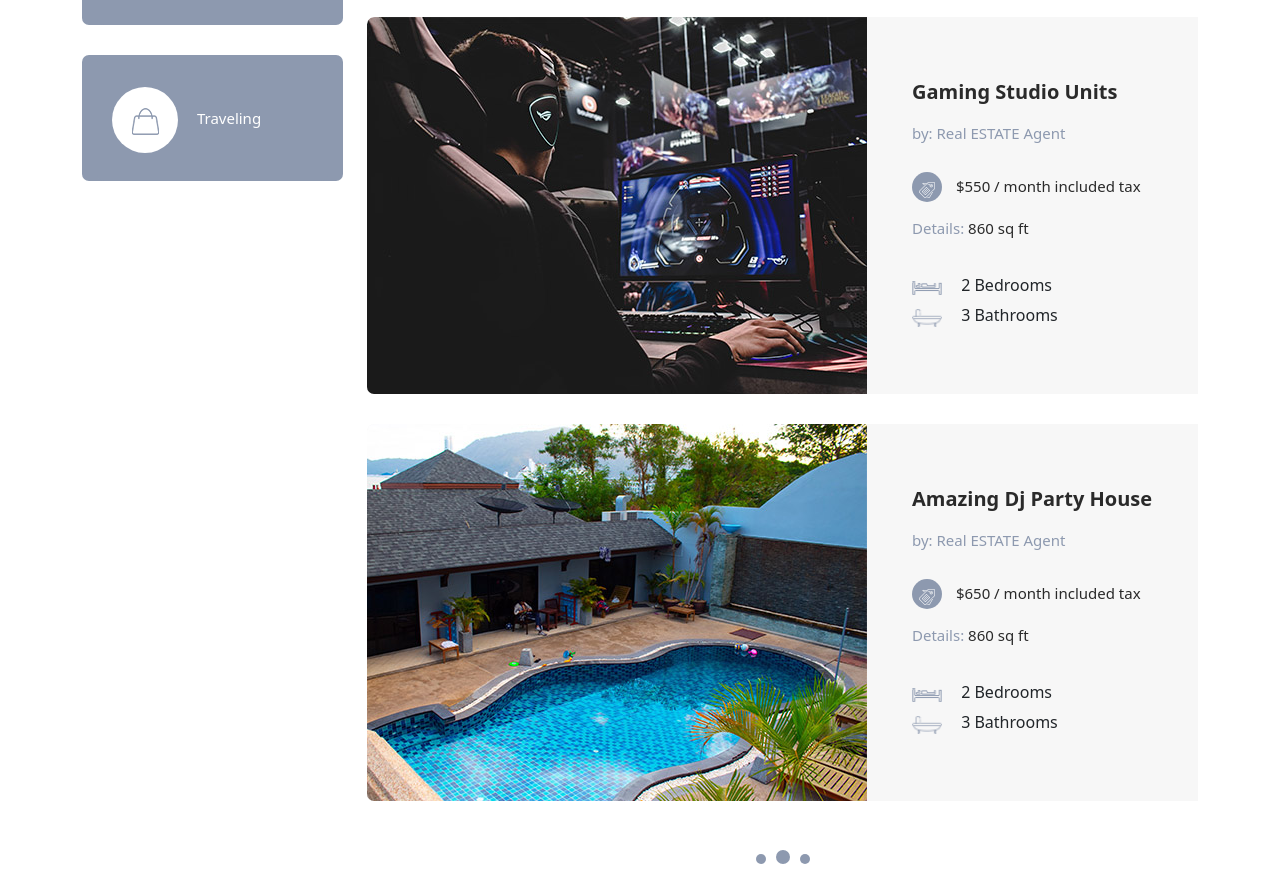
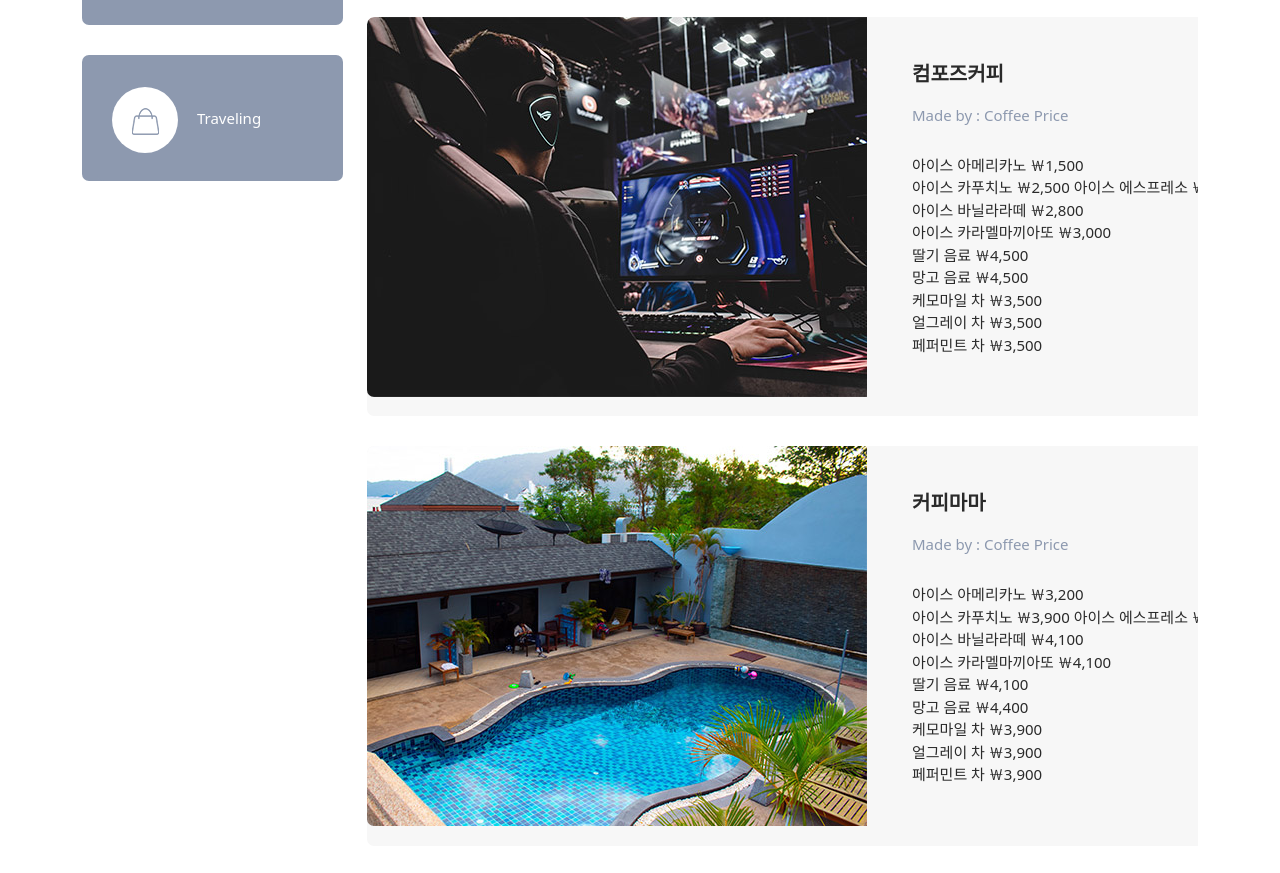
Before and after one commit to manchuapp/CoffeePrice, a React app: page 2121_wave_cafe/templatemo_564_plot_listing/listing1.html in a window 1280 px wide. Shown: the part 1064-1937 px from the top of the page. Built offline with nearby package versions, Linux system fonts and the light colour scheme.

Commit message:
Update listing1.html

```diff
--- a/2121_wave_cafe/templatemo_564_plot_listing/listing1.html
+++ b/2121_wave_cafe/templatemo_564_plot_listing/listing1.html
@@ -201,16 +201,25 @@ https://templatemo.com/tm-564-plot-listing
                                       <a href="#"><img src="assets/images/listing-02.jpg" alt=""></a>
                                       <div class="hover-content">
                                         <div class="main-white-button">
-                                          <a href="contact.html"><i class="fa fa-eye"></i> Contact Now</a>
+                                          <a href="contact.html"><i class="fa fa-eye"></i> Google Map View</a>
                                         </div>
                                       </div>
                                     </div>
                                     <div class="right-content align-self-center">
-                                      <a href="#"><h4>Gaming Studio Units</h4></a>
-                                      <h6>by: Real ESTATE Agent</h6>
-                                      <span class="price"><div class="icon"><img src="assets/images/listing-icon-01.png" alt=""></div> $550 / month included tax</span>
-                                      <span class="details">Details: <em>860 sq ft</em></span>
-                                      <span class="info"><img src="assets/images/listing-icon-02.png" alt=""> 2 Bedrooms<br><img src="assets/images/listing-icon-03.png" alt=""> 3 Bathrooms</span>
+                                      <a href="#"><h4>컴포즈커피</h4></a>
+                                      <h6>Made by : Coffee Price</h6>
+                                      <span class="price">
+				       아이스 아메리카노 ￦1,500<br>
+				       아이스 카푸치노 ￦2,500
+				       아이스 에스프레소 ￦1,500
+				       아이스 카페라떼 ￦2,500<br>
+				       아이스 바닐라라떼 ￦2,800<br>
+				       아이스 카라멜마끼아또 ￦3,000<br>
+				       딸기 음료 ￦4,500<br>
+				       망고 음료 ￦4,500<br>
+				       케모마일 차 ￦3,500<br>
+				       얼그레이 차 ￦3,500<br>
+				       페퍼민트 차 ￦3,500</span>
                                     </div>
                                   </div>
                                 </div>
@@ -220,16 +229,25 @@ https://templatemo.com/tm-564-plot-listing
                                       <a href="#"><img src="assets/images/listing-03.jpg" alt=""></a>
                                       <div class="hover-content">
                                         <div class="main-white-button">
-                                          <a href="contact.html"><i class="fa fa-eye"></i> Contact Now</a>
+                                          <a href="contact.html"><i class="fa fa-eye"></i> Google Map View</a>
                                         </div>
                                       </div>
                                     </div>
                                     <div class="right-content align-self-center">
-                                      <a href="#"><h4>Amazing Dj Party House</h4></a>
-                                      <h6>by: Real ESTATE Agent</h6>
-                                      <span class="price"><div class="icon"><img src="assets/images/listing-icon-01.png" alt=""></div> $650 / month included tax</span>
-                                      <span class="details">Details: <em>860 sq ft</em></span>
-                                      <span class="info"><img src="assets/images/listing-icon-02.png" alt=""> 2 Bedrooms<br><img src="assets/images/listing-icon-03.png" alt=""> 3 Bathrooms</span>
+                                      <a href="#"><h4>커피마마</h4></a>
+                                      <h6>Made by : Coffee Price</h6>
+                                      <span class="price">
+				       아이스 아메리카노 ￦3,200<br>
+				       아이스 카푸치노 ￦3,900
+				       아이스 에스프레소 ￦2,900
+				       아이스 카페라떼 ￦3,900<br>
+				       아이스 바닐라라떼 ￦4,100<br>
+				       아이스 카라멜마끼아또 ￦4,100<br>
+				       딸기 음료 ￦4,100<br>
+				       망고 음료 ￦4,400<br>
+				       케모마일 차 ￦3,900<br>
+				       얼그레이 차 ￦3,900<br>
+				       페퍼민트 차 ￦3,900</span>
                                     </div>
                                   </div>
                                 </div>
```
